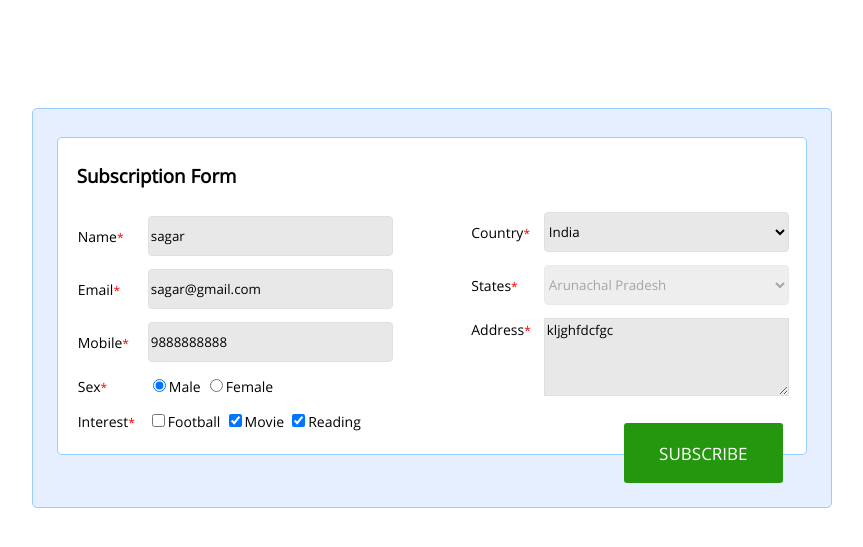
After one commit to ayekpamkishan/lessons, a PHP site: page /xampp/weekend/edit.php?id=9888888888 in a window 1280 px wide. The commit adds this page. Shown: the top 547 px of the page, without its empty margins (208-1071 px from the left). Run offline with PHP 8.4, Linux system fonts and the light colour scheme; data comes from the database, SQL or seed files in the repository; both versions use the stored data as it was after the commit; data that the repository does not hold is empty.

Commit message:
files updated

```diff
--- /dev/null
+++ b/xampp/weekend/edit.css
@@ -0,0 +1,164 @@
+@font-face {
+        font-family: OpenSans-Semibold;
+        src: url(font/OpenSans-Semibold.ttf);
+  }
+
+  @font-face {
+        font-family: OpenSans-Regular;
+        src: url(font/OpenSans-Regular.ttf);
+  }
+
+*{font-family: OpenSans-Regular;}
+*{
+    -moz-box-sizing: border-box;
+      -webkit-box-sizing: border-box;
+      box-sizing: border-box;
+  }
+
+  .error{
+    color: red;
+    font-size: 12px;
+  }
+  .err{
+    position: absolute;
+    top: 16%;
+    right: 4%;
+    height:100px;
+    width: 150px;
+    color:;
+  }
+  .success{
+    color: green;
+    position: absolute;
+    top: 65%;
+    left: -370%;
+    width: 350%;
+  }
+  .h3{
+      position: absolute;
+      top: 8%;
+      left: 2.5%;
+    }
+
+
+.relative {
+            position: relative;
+            border-radius: 5px;
+            background-color: #E5EFFF;
+            top: 100px;
+            max-width: 800px;
+            height: 400px;
+            border-color: #99CCFF;
+            border-style: solid;
+            border-width: 1px;
+            margin: auto;
+          }
+
+          .p1{
+            position: absolute;
+            padding-top: 9%;
+          }
+
+
+.form1    {
+      position: absolute;
+      display:s;
+      border-radius: 5px;
+      background-color: white;
+      top: 7%;
+      left: 3%;
+      right:3%;
+      height: 80%;
+      width: 94%;
+      padding: 15px 15px 15px 15px;
+      border-color: #99CCFF;
+      border-style: solid;
+      border-width: 1px;
+    }
+
+    .formleft    {
+      position: absolute;
+      display:;
+      background-color: none;
+      top: 15%;
+      left: -1.1%;
+      right:;
+      height: 80%;
+      width: 50%;
+      padding: 18px 15px 15px 15px;
+      border-color: #99CCFF;
+      border-style: ;
+      border-width: ;
+    }
+    .formright  {
+      position: absolute;
+      display:;
+      background-color: none;
+      top: 14.6%;
+      right: -1.5%;
+      height: 80%;
+      width: 50%;
+      padding: 15px 15px 15px 15px;
+      border-color: #99CCFF;
+      border-style:;
+      border-width: ;
+    }
+    .label{
+      font-size: 14px;
+    }
+    .tarea{
+      width: 100%;
+    }
+
+    .inter{
+      font-size: 14px;
+    }
+
+    .s-button
+    {
+      position: absolute;
+      border-radius: 3px;
+      border: none;
+      background: #25970E;
+      text-decoration: none;
+      bottom: 6%;
+      right: 6%;
+      width: 20%;
+      height: 15%;
+      padding: 2%;
+      color: white;
+      cursor: pointer;
+      font-size:17px;
+      z-index: 2;
+    }
+    .r-button
+    {
+      position: absolute;
+      border-radius: 3px;
+      border: none;
+      background: #25970E;
+      text-decoration: none;
+      bottom: 6%;
+      right: 30%;
+      width: 20%;
+      height: 15%;
+      padding: 2%;
+      color: red;
+      cursor: pointer;
+      font-size:17px;
+      z-index: 2;
+    }
+
+    #ps{
+      color: #6699FF;
+    }
+
+    input, select, textarea {
+      background-color : #E8E8E8;
+      border:1px solid #E0E0E0;
+    }
+    .fsize{
+      width: 245px;
+      height: 40px;
+      border-radius: 4px;
+    }
--- /dev/null
+++ b/xampp/weekend/edit.php
@@ -0,0 +1,140 @@
+<!DOCTYPE html>
+<html>
+
+<head>
+    <link rel="stylesheet" type="text/css" href="edit.css">
+    <script src="func.js"></script>
+</head>
+
+<body>
+
+
+    <?php
+
+    $id1='';
+    $id1= $_GET["id"];
+$servername = "localhost";
+$username = "root";
+$password = "";
+$dbname = "kishan";
+// Create connection
+$conn = mysqli_connect($servername, $username, $password, $dbname);
+// Check connection
+if (!$conn) {
+    die("Connection failed: " . mysqli_connect_error());
+}
+
+        $column = "SELECT * FROM subscriptionTable where MOBILE='$id1'";
+        $data = mysqli_query($conn,$column);
+        $row = mysqli_fetch_array($data);
+        $inerestArr=array();
+       $inerestArr=explode(",",$row['INTEREST']);
+        mysqli_close($conn);
+
+        ?>
+
+        <script src="func.js"></script>
+
+        <div id="tab" class="relative">
+
+
+            <form name="form1name" method="post" action="#">
+                <div id="form" class="form1">
+                    <h3><span class="h3">Subscription Form</span></h3>
+                    <div class="formleft">
+                        <table border="0" cellspacing="13" cellpadding="0">
+                            <tr>
+                                <td><span class="label">Name<span class="error">*</span></span>
+                                </td>
+                                <td>
+                                    <input type="text" name="name" id="name" class="fsize" value="<?php echo $row['NAME']?>">
+                                </td>
+                            </tr>
+                            <tr>
+                                <td><span class="label">Email<span class="error">*</span></span>
+                                </td>
+                                <td>
+                                    <input type="text" name="email" id="email" class="fsize" value="<?php echo $row['EMAIL'];?>">
+                                </td>
+                            </tr>
+                            <tr>
+                                <td><span class="label">Mobile<span class="error">*</span></span>
+                                </td>
+                                <td>
+                                    <input type="text" name="mobile" id="phone" class="fsize" value="<?php echo $row['MOBILE'];?>">
+                                </td>
+                            </tr>
+                            <tr>
+                                <td><span class="label">Sex<span class="error">*</span></span>
+                                </td>
+                                <td>
+                                    <input type="radio" name="sex" <?php if ($row[ 'SEX']=='male' ) echo 'checked="checked"';?> value="male"><span class="label">Male</span>
+                                    <input type="radio" name="sex" <?php if ($row[ 'SEX']=='female' ) echo 'checked="checked"';?> value="female"><span class="label">Female</span>
+                            </tr>
+                            <tr>
+                                <td><span class="label">Interest<span class="error">*</span></span>
+                                </td>
+                                <td>
+                                    <input type="checkbox" <?php if(in_array( "Football",$inerestArr)) echo "checked='checked'"; ?> name="interest[]" class="inter" value="Football" ><span class="label">Football</span>
+
+                                    <input type="checkbox" name="interest[]" <?php if(in_array( "Movie",$inerestArr)) echo "checked='checked'"; ?> value="Movie"class="inter"><span class="label">Movie</span>
+
+                                    <input type="checkbox" name="interest[]" <?php if(in_array( "Reading",$inerestArr)) echo "checked='checked'"; ?> value="Reading" class="inter"><span class="label">Reading
+                  </span>
+                                </td>
+                            </tr>
+                        </table>
+                    </div>
+
+                    <div class="formright">
+                        <table border="0" cellspacing="13" cellpadding="0">
+                            <tr>
+                                <td><span class="label">Country<span class="error">*</span></span>
+                                </td>
+                                <td>
+                                    <select id="country" name="country" class="fsize" onchange="State(this.value)" value="<?php echo $country;?>">
+                                        <option value=""> </option>
+                                        <option value="India" <?php if ($row[ 'COUNTRY']=='India' ) echo "selected";?>>India</option>
+                                        <option value="US" <?php if ($row[ 'COUNTRY']=='US' ) echo "selected";?>>US</option>
+                                    </select>
+                                </td>
+                            </tr>
+                            <tr>
+                                <td><span class="label">States<span class="error">*</span></span>
+                                </td>
+                                <td>
+                                    <select id="state" name="state" class="fsize" <?php if ($state) { echo " selected"; } ?> value="" disabled>
+                                        <option value=" ">
+                                            <?php  if ($row['STATE']) echo $row['STATE'];?>
+                                        </option>
+
+                                </td>
+                            </tr>
+                            <tr>
+                                <td valign="top"><span class="label">Address<span class="error">*</span></span>
+                                </td>
+                                <td><span class="tarea"><textarea name="address" rows="4" cols="28" id='address'><?php echo $row['ADDRESS'];?></textarea></span>
+                            </tr>
+
+                        </table>
+
+                    </div>
+
+                </div>
+                <button type="button" onclick="ajax(this.id)" id="update" class="s-button" name="subscribe">
+                    <center>SUBSCRIBE</center>
+                    <?php if (isset($_POST['subscribe'])) {
+   echo "<script type='text/javascript'>tab2();</script>";
+  } ?>
+                </button>
+
+
+                </td>
+                </tr>
+            </form>
+
+        </div>
+        <div class="err" id="errormsg">
+</body>
+
+</html>
--- a/xampp/weekend/export.php
+++ b/xampp/weekend/export.php
@@ -1,4 +1,5 @@
 <html>
+
 <head>
     <style type="text/css">
         table {
@@ -7,6 +8,7 @@ table {
     </style>
     <script type='text/javascript' src="func.js"></script>
 </head>
+
 <body>
 
     <?php
@@ -73,4 +75,5 @@ $selectSQL = 'SELECT * FROM `subscriptionTable`';
 
             </div>
 </body>
+
 </html>
--- a/xampp/weekend/func.js
+++ b/xampp/weekend/func.js
@@ -1,4 +1,4 @@
-function ajax() {
+function ajax(id) {
     if (window.XMLHttpRequest) { // code for IE7+, Firefox, Chrome, Opera, Safari
         xmlhttp = new XMLHttpRequest();
     } else { // code for IE6, IE5
@@ -8,12 +8,12 @@ function ajax() {
     var email = document.getElementById("email").value;
     var mobile = document.getElementById("phone").value;
     var sex = document.getElementsByName("sex");
-    if(sex[0].checked)
-        sex="male";
-    if(sex[1].checked)
-        sex="female";
+    if (sex[0].checked)
+        sex = "male";
+    if (sex[1].checked)
+        sex = "female";
     var hobby = document.getElementsByName("interest[]");
-    var  interest = "";
+    var interest = "";
     for (var i = 0, n = hobby.length; i < n; i++) {
         if (hobby[i].checked) {
             interest += hobby[i].value + ",";
@@ -28,8 +28,30 @@ function ajax() {
             document.getElementById("errormsg").innerHTML = xmlhttp.responseText;
         }
     }
-    var parameters = "name=" + name + "&email=" + email+ "&mobile=" + mobile + "&sex=" + sex + "&interest=" + interest + "&country=" + country + "&state=" + state  + "&address=" + address;
+    var parameters = "name=" + name + "&email=" + email + "&mobile=" + mobile + "&sex=" + sex + "&interest=" + interest + "&country=" + country + "&state=" + state + "&address=" + address;
+    if (id == 'subscribe') {
         xmlhttp.open("POST", "validate.php", true);
+    } else {
+        xmlhttp.open("POST", "update.php", true);
+    }
+    xmlhttp.setRequestHeader("Content-type", "application/x-www-form-urlencoded");
+    xmlhttp.send(parameters);
+}
+
+function remov(id) {
+    if (window.XMLHttpRequest) { // code for IE7+, Firefox, Chrome, Opera, Safari
+        xmlhttp = new XMLHttpRequest();
+
+    } else { // code for IE6, IE5
+        xmlhttp = new ActiveXObject("Microsoft.XMLHTTP");
+    }
+    xmlhttp.onreadystatechange = function() {
+        if (xmlhttp.readyState == 4 && xmlhttp.status == 200) {
+            document.body.innerHTML = xmlhttp.responseText;
+        }
+    }
+    var parameters = 'id=' + id;
+    xmlhttp.open("POST", "delete.php", true);
     xmlhttp.setRequestHeader("Content-type", "application/x-www-form-urlencoded");
     xmlhttp.send(parameters);
 }
```
Also changed, not shown: xampp/weekend/index.php (+4 -4 lines), xampp/weekend/kishan (1).sql (added, +109 -0 lines), xampp/weekend/update.php (added, +124 -0 lines). Lines whose indentation alone changed are shown as unchanged.
